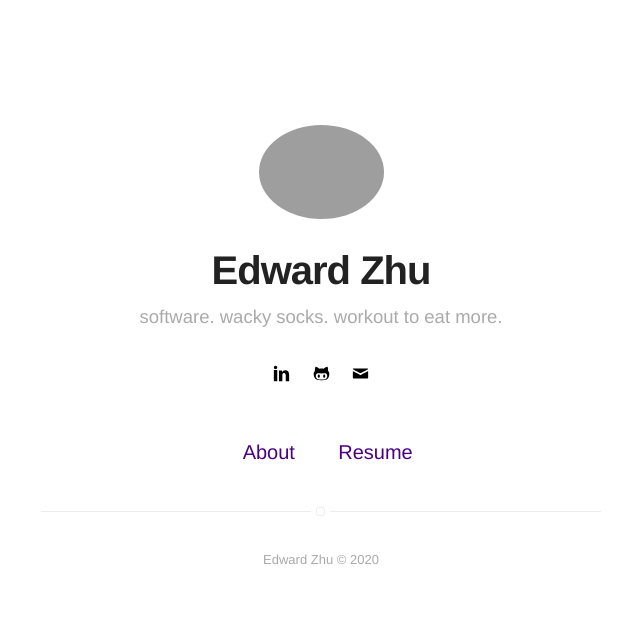
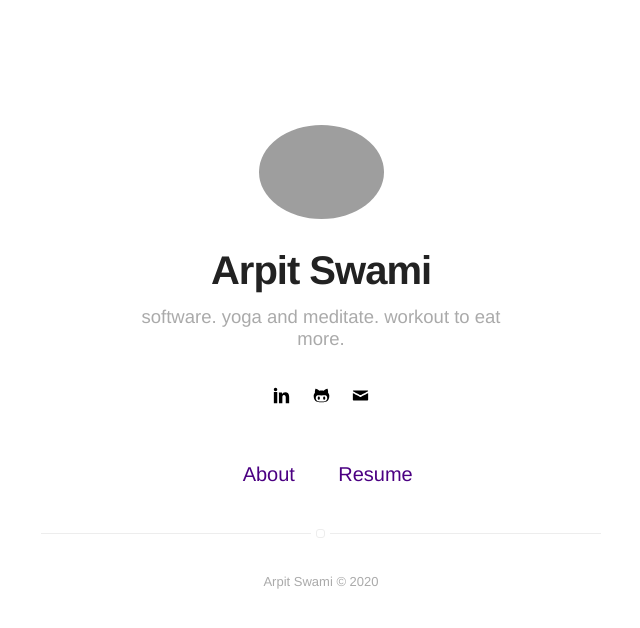
Before and after one commit to arpitswami/arpitswami.github.io, a Jekyll site: the page built from index.html, in a window 1280 px wide. Shown: the top 628 px of the page, without its empty margins (319-959 px from the left). Built offline with Jekyll 4.4.1, drawn with Linux system fonts in a browser that asks for light colours.

```diff
--- a/_config.yml
+++ b/_config.yml
@@ -1,6 +1,6 @@
 # main text of home
-name: Edward Zhu
-bio: software. wacky socks. workout to eat more.
+name: Arpit Swami
+bio: software. yoga and meditate. workout to eat more.
 
 # twitter summary info
 description: software
@@ -38,10 +38,10 @@ permalink: /:title/
 # google: mygoogle
 # instagram: myinstagram
 # pinterest: mypinterest
-linkedin: edwardrzhu
+linkedin: arpitswami
 # youtube: myyoutube
 # spotify: myspotify
-github: zhued
+github: arpitswami
 # gitlab: mygitlab
 # lastfm: mylastfm
 # stackoverflow: 7044681/mystackoverflow
@@ -50,11 +50,11 @@ github: zhued
 # medium: medium
 # vimeo: myvimeo
 # lanyrd: mylanyrd
-email: edward.r.zhu@gmail.com
+email: arpitswami96@gmail.com
 
 authors:
-    edwardzhu:
-        name: Edward Zhu
+    arpitswami:
+        name: Arpit Swami
         bio: its a me
         external-image: false
         picture: assets/images/me.jpg
```
Also changed, not shown: 13 other files.
